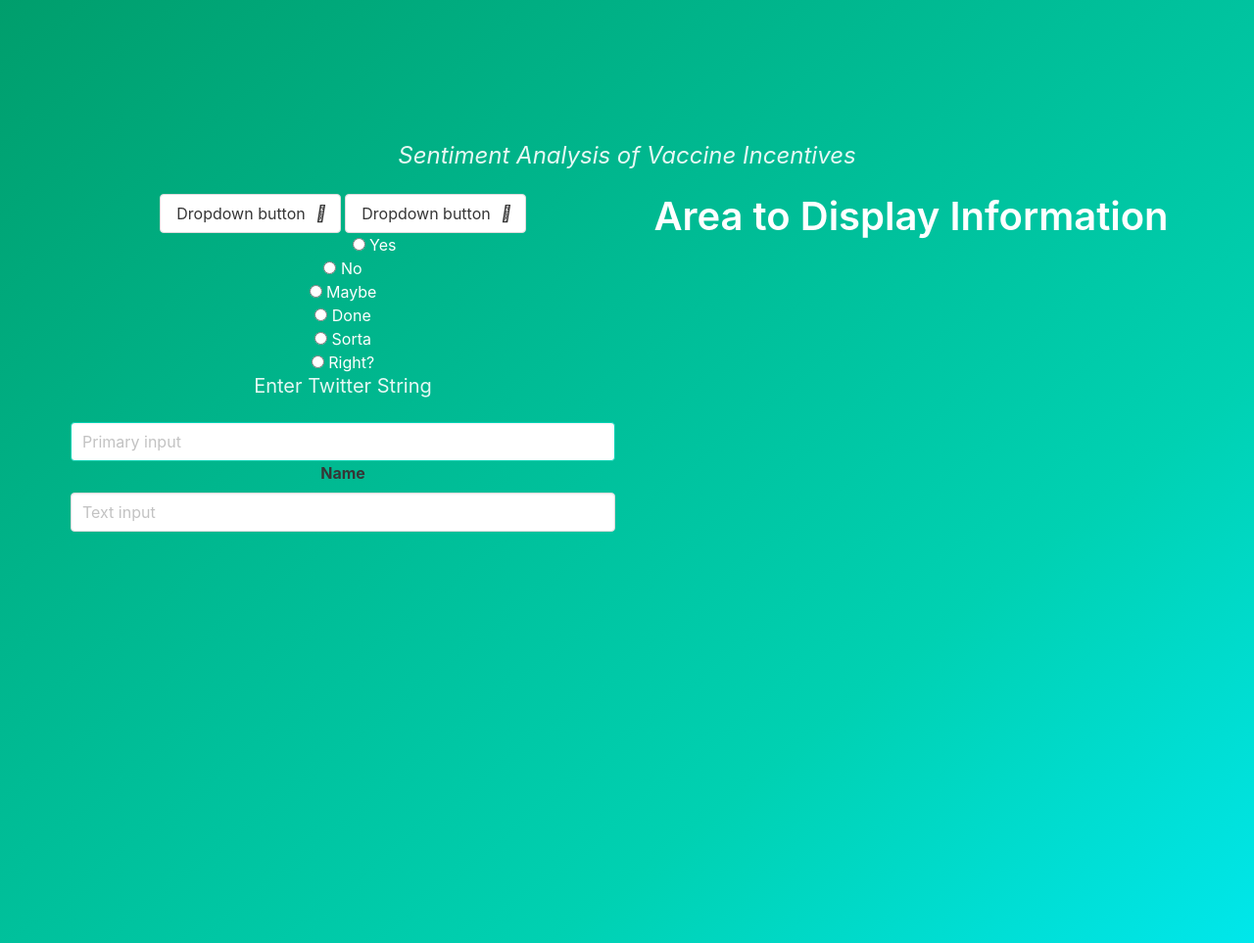
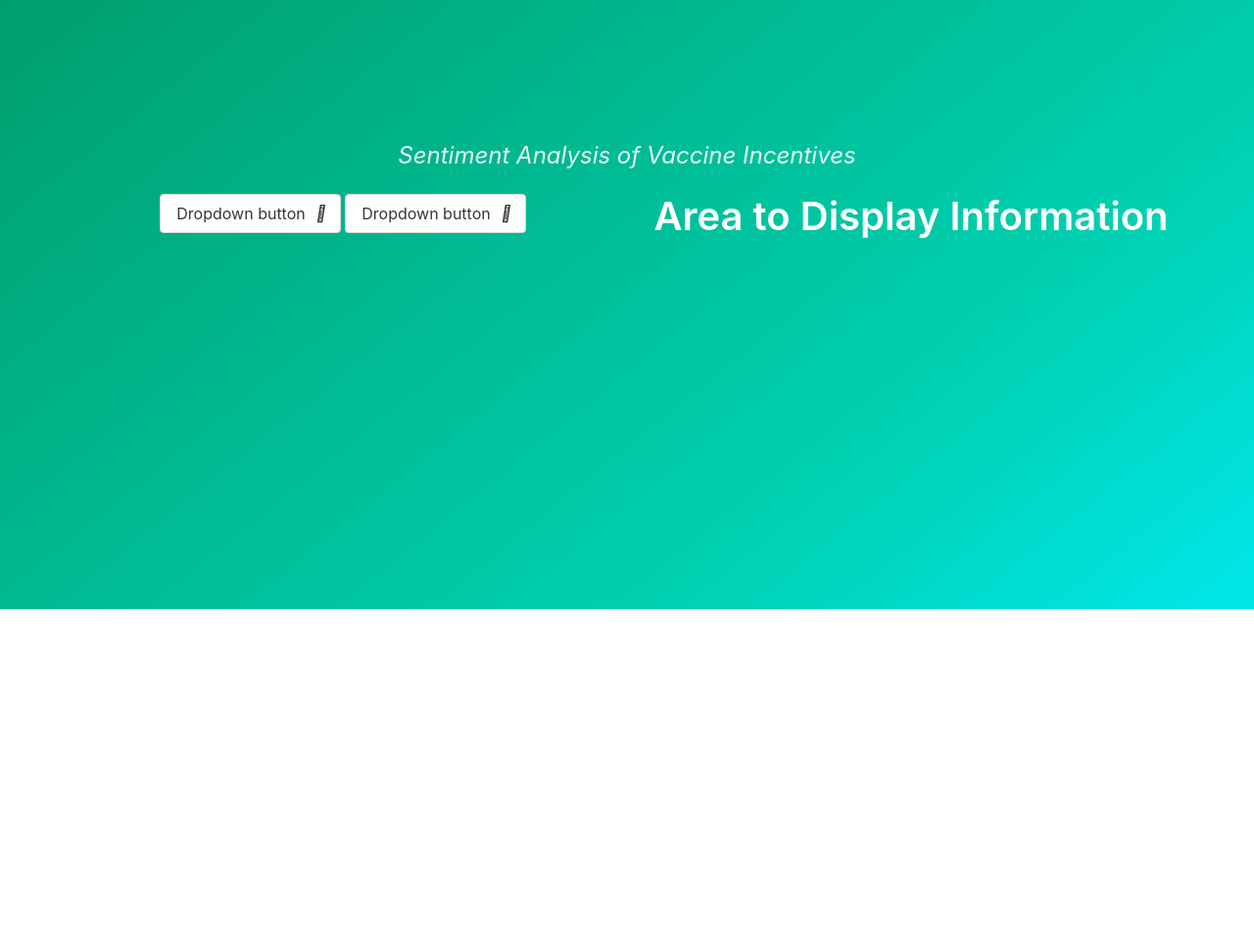
Before and after one commit to yjzhang3/Vaccine-Sent-NLP, a Flask app: page / in a window 1280 px wide. Shown: the part 52-1015 px from the top of the page at 98% size. After the commit the page ends 674 px from the top, so only its background shows below. Run offline with Flask 2, Linux system fonts and the light colour scheme; some libraries are stand-ins or nearby versions.

Commit message:
rewritten

```diff
--- a/web_modified/scripts/tabledef.py
+++ /dev/null
@@ -1,39 +0,0 @@
-# -*- coding: utf-8 -*-
-
-import sys
-import os
-from sqlalchemy import create_engine
-from sqlalchemy import Column, Integer, String
-from sqlalchemy.ext.declarative import declarative_base
-
-# Local
-SQLALCHEMY_DATABASE_URI = 'sqlite:///accounts.db'
-
-# Heroku
-#SQLALCHEMY_DATABASE_URI = os.environ['DATABASE_URL']
-
-Base = declarative_base()
-
-
-def db_connect():
-    """
-    Performs database connection using database settings from settings.py.
-    Returns sqlalchemy engine instance
-    """
-    return create_engine(SQLALCHEMY_DATABASE_URI)
-
-
-class User(Base):
-    __tablename__ = "user"
-
-    id = Column(Integer, primary_key=True)
-    username = Column(String(30), unique=True)
-    password = Column(String(512))
-    email = Column(String(50))
-
-    def __repr__(self):
-        return '<User %r>' % self.username
-
-
-engine = db_connect()  # Connect to database
-Base.metadata.create_all(engine)  # Create models
--- a/web_modified/templates/login.html
+++ b/web_modified/templates/login.html
@@ -89,49 +89,6 @@
             </div>
           </div>
 
-          <div class="control" >
-            <label class="radio" style="margin-left:4em">
-              <input type="radio" name="answer">
-              Yes
-            </label>
-            <br>
-            <label class="radio">
-              <input type="radio" name="answer">
-              No
-            </label>
-            <br>
-            <label class="radio">
-              <input type="radio" name="answer">
-              Maybe
-            </label>
-            <br>
-            <label class="radio">
-              <input type="radio" name="answer">
-              Done
-            </label>
-            <br>
-            <label class="radio">
-              <input type="radio" name="answer">
-              Sorta
-            </label>
-            <br>
-            <label class="radio">
-              <input type="radio" name="answer">
-              Right?
-            </label>
-          </div>
-
-          <p class="subtitle is-5"> Enter Twitter String </p>
-
-          <input class="input is-primary" type="text" placeholder="Primary input">
-
-
-          <div class="field">
-          <label class="label">Name</label>
-            <div class="control">
-              <input class="input" type="text" placeholder="Text input">
-            </div>
-          </div>
           <br><br><br><br><br><br><br><br><br><br><br>
         </div>
 
@@ -170,96 +127,12 @@
   </footer>
 </section>
 
-<div id="navbar-burger-id" class="navbar-burger burger" data-target="navbar-menu-id">
-  <span></span>
-  <span></span>
-  <span></span>
-</div>
-
-<div id="navbar-menu-id" class="navbar-menu">
-      <div class="navbar-end">
-        <a class="navbar-item">
-          <div class="field">
-            <p class="control has-icons-left">
-              <input class="login-input input is-small is-success" type="text" id="login-user" placeholder="Username">
-                <span class="icon is-small is-left">
-                  <i class="fa fa-user"></i>
-                </span>
-            </p>
-          </div>
-        </a>
-        <a class="navbar-item">
-          <div class="field">
-            <p class="control has-icons-left">
-              <input class="login-input input is-small is-success" type="password" id="login-pass" placeholder="Password">
-                <span class="icon is-small is-left">
-                  <i class="fa fa-lock"></i>
-                </span>
-            </p>
-          </div>
-        </a>
-        <span class="navbar-item">
-          <a id="login-button" class="button is-primary is-inverted">
-            <span class="icon">
-              <i class="fa fa-check"></i>
-            </span>
-            <span>Login</span>
-          </a>
-        </span>
-      </div>
-    </div>
-
-    <div id="signup-box" class="signup-box">
-            <div class="signup-area">
-              <h1 class="title">Sign Up</h1>
-              <div class="field">
-                <p class="control has-icons-left has-icons-right">
-                  <input id="signup-user" class="input is-success" type="text" placeholder="Username">
-                  <span class="icon is-small is-left">
-                    <i class="fa fa-user"></i>
-                  </span>
-                  <span class="icon is-small is-right">
-                    <i class="fa fa-check"></i>
-                  </span>
-                </p>
-              </div>
-              <div class="field">
-                <p class="control has-icons-left has-icons-right">
-                  <input id="signup-mail" class="input is-success" type="text" placeholder="Email">
-                  <span class="icon is-small is-left">
-                    <i class="fa fa-envelope"></i>
-                  </span>
-                  <span class="icon is-small is-right">
-                    <i class="fa fa-check"></i>
-                  </span>
-                </p>
-              </div>
-              <div class="field">
-                <p class="control has-icons-left has-icons-right">
-                  <input id="signup-pass" class="input" type="password" placeholder="Password">
-                  <span class="icon is-small is-left">
-                    <i class="fa fa-lock"></i>
-                  </span>
-                  <span class="icon is-small is-right">
-                    <i class="fa fa-check"></i>
-                  </span>
-                </p>
-              </div>
-              <br>
-              <a id="signup-button" class="form-button button is-primary is-inverted is-outlined">Sign Up</a>
-              <br>
-              <br>
-              <i><a id="feedback" class="feedback"></a></i>
-            </div>
-          </div>
-
 <p class="title is-2">Basic Web</p>
           <p class="subtitle is-4"><i>Flask Template for Sentiment Analysis</i></p>
           <p class="subtitle is-5">&#x2022 Analyzes Vaccine Incentive Tweets</p>
           <p class="subtitle is-5">&#x2022 Perform Sentiment Analysis</p>
           <p class="subtitle is-5">&#x2022 Measure Public Response</p>
 
-
 {% block scripts %}
 <script src="../static/js/scripts.js"></script>
 {% endblock %}
```
Also changed, not shown: web_modified/app.py (+0 -59 lines), web_modified/scripts/forms.py (deleted, +0 -9 lines), web_modified/scripts/helpers.py (deleted, +0 -68 lines), web_modified/static/js/scripts.js (+0 -72 lines), web_modified/templates/home.html (deleted, +0 -13 lines), web_modified/templates/navbar.html (deleted, +0 -37 lines), web_modified/templates/settings.html (deleted, +0 -53 lines), web_modified/accounts.db (deleted).
